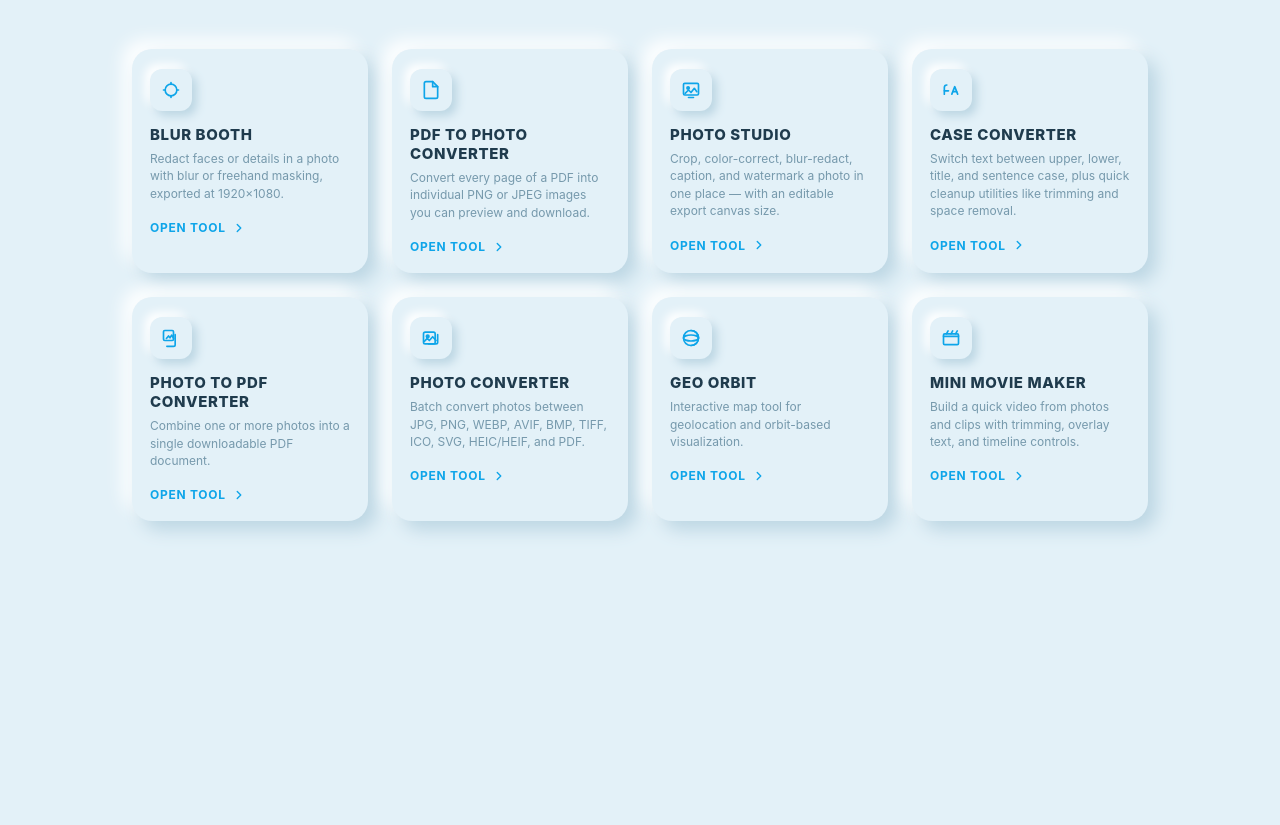
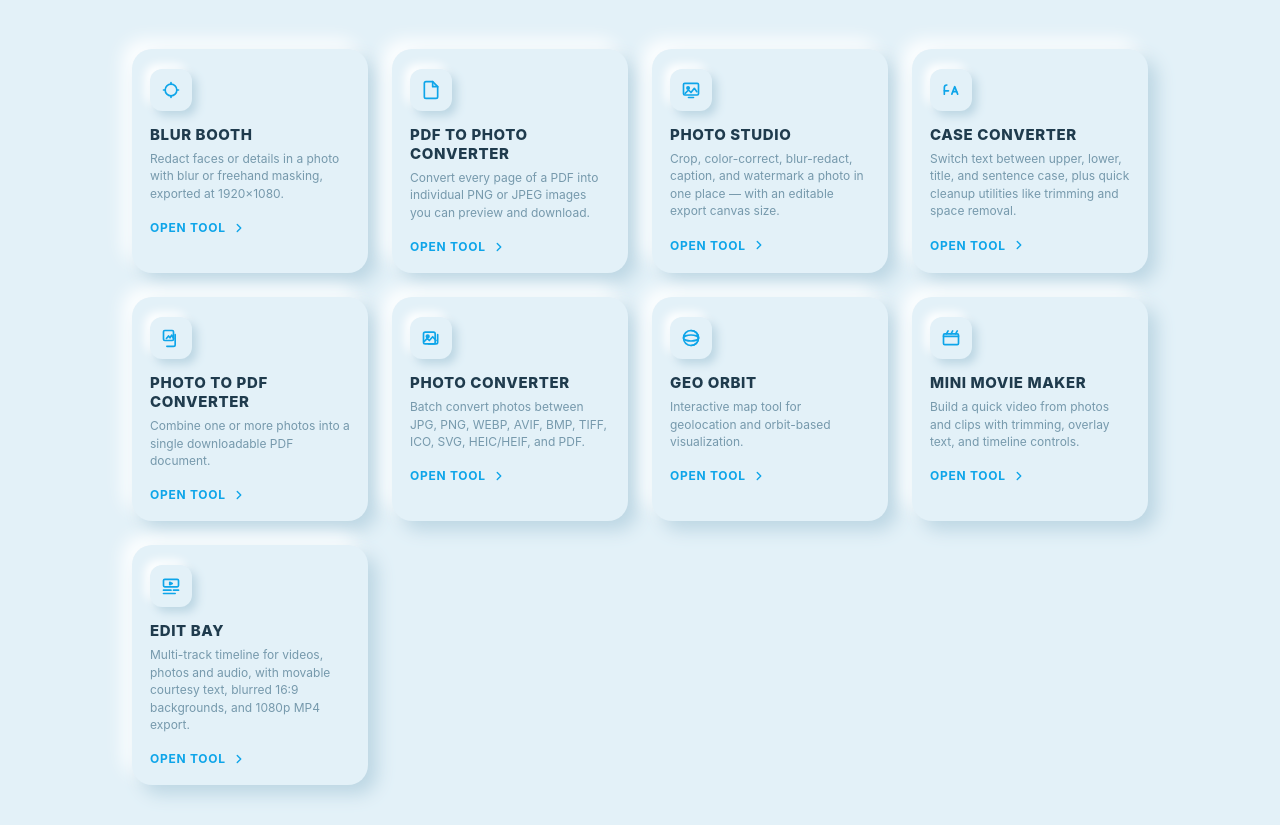
Before and after one commit to aljonqwe-ctrl/TOC-TOOLS, a plain HTML site: page index.html in a window 1280 px wide. Shown: the part 217-1042 px from the top of the page. Before the commit the page ends 800 px from the top, so only its background shows below. Drawn offline with Linux system fonts and the light colour scheme.

Commit message:
Update index.html

```diff
--- a/index.html
+++ b/index.html
@@ -362,6 +362,21 @@
         <svg viewBox="0 0 24 24" fill="none" stroke="currentColor" stroke-width="2.4" stroke-linecap="round" stroke-linejoin="round"><path d="M9 6l6 6-6 6"/></svg>
       </div>
     </div>
+    <div class="tool-card" data-src="edit-bay.html" data-label="Edit Bay">
+      <div class="tool-icon">
+        <svg viewBox="0 0 24 24" fill="none" stroke="#0ea5e9" stroke-width="2" stroke-linecap="round" stroke-linejoin="round">
+          <rect x="3" y="4" width="18" height="9" rx="1.5"/>
+          <path d="M3 17h9M3 21h14"/>
+          <path d="M15 17h6"/>
+          <path d="M10.5 7.5l3 1.5-3 1.5z" fill="#0ea5e9"/>
+        </svg>
+      </div>
+      <h2 class="tool-name">Edit Bay</h2>
+      <p class="tool-desc">Multi-track timeline for videos, photos and audio, with movable courtesy text, blurred 16:9 backgrounds, and 1080p MP4 export.</p>
+      <div class="tool-launch">Open tool
+        <svg viewBox="0 0 24 24" fill="none" stroke="currentColor" stroke-width="2.4" stroke-linecap="round" stroke-linejoin="round"><path d="M9 6l6 6-6 6"/></svg>
+      </div>
+    </div>
 
 
   </div>
```
